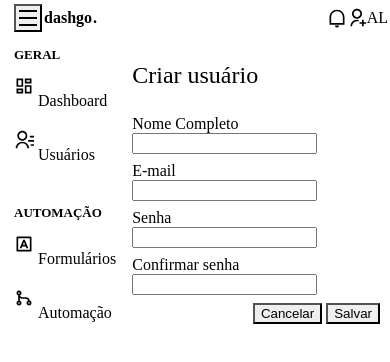
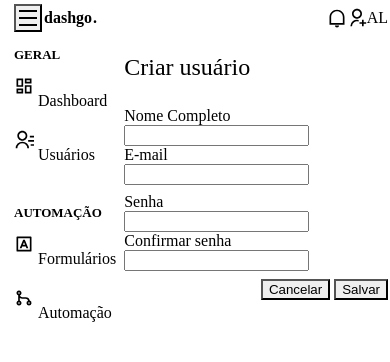
Before and after one commit to augustorl/dashgo, a Next.js app: page /users/create in a window 390 px wide. Shown: the top 362 px of the page. Built offline with nearby package versions, Linux system fonts and the light colour scheme.

Commit message:
update: responsive login

```diff
--- a/src/pages/users/create.tsx
+++ b/src/pages/users/create.tsx
@@ -19,17 +19,17 @@
                     flex="1"
                     borderRadius={8}
                     bg="gray.800"
-                    p="8"
+                    p={["6","8"]}
                 >
                     <Heading size="lg" fontWeight="normal" >Criar usuário</Heading>
                     <Divider my="6" borderColor="gray.700" />
 
                     <VStack spacing="8">
-                        <SimpleGrid minChildWidth="240px" spacing="8" w="100%">
+                        <SimpleGrid minChildWidth="240px" spacing={["6","8"]} w="100%">
                             <Input name="name" label="Nome Completo"/>
                             <Input name="email" label="E-mail"/>
                         </SimpleGrid>
-                        <SimpleGrid minChildWidth="240px" spacing="8" w="100%">
+                        <SimpleGrid minChildWidth="240px" spacing={["6","8"]} w="100%">
                             <Input name="password" type="password" label="Senha"/>
                             <Input name="password_confirm" type="password" label="Confirmar senha"/>
                         </SimpleGrid>
```
